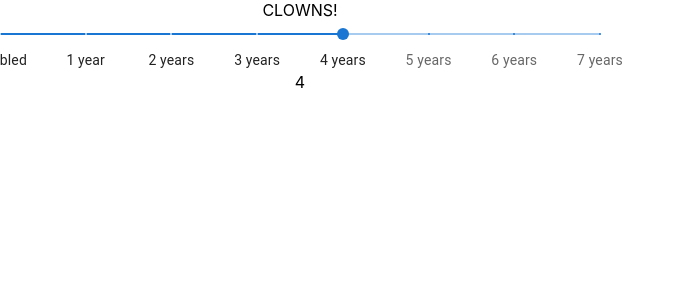
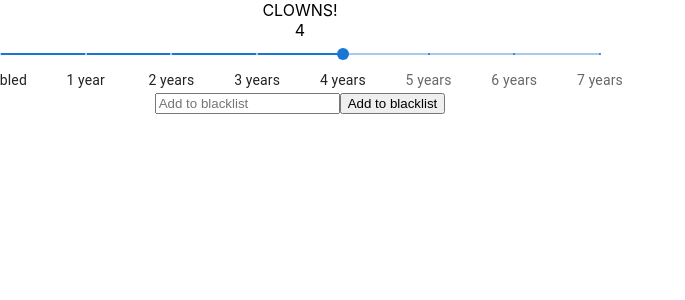
Before and after one commit to DominicMonares/clown-detector, a React (Create React App) app: page / in a window 1280 px wide. Shown: the top 300 px of the page, without its empty margins (0-685 px from the left). Built offline with nearby package versions, Linux system fonts and the light colour scheme; no server answers.

Commit message:
relocate files

```diff
--- a/src/chrome/content.ts
+++ b/src/chrome/content.ts
@@ -49,7 +49,7 @@ window.onload = () => {
   chrome.storage.sync.get(['entryLevel', 'blacklist'], (res) => {
     if (!Object.keys(res).length) {
       const defaultEntryLevel: EntryLevelSetting = 5;
-      const defaultSettings = { entryLevel: defaultEntryLevel, blacklist: [] };
+      const defaultSettings = { entryLevel: defaultEntryLevel, blacklist: new Set<string>() };
       chrome.storage.sync.set(defaultSettings, () => {
         console.log('Default values set!');
         scanJob(defaultSettings);
--- a/src/components/App.tsx
+++ b/src/components/App.tsx
@@ -1,12 +1,13 @@
 import React, { useEffect, useState } from 'react';
 
-import EntryLevel from './EntryLevel/EntryLevel';
-import { ReactMessageRes, EntryLevelSetting } from '../types';
+import EntryLevel from './EntryLevel';
+import Blacklist from './Blacklist';
+import { ReactMessageRes, EntryLevelSetting, BlacklistSetting } from '../types';
 import './App.css';
 
 function App() {
   const [entryLevel, setEntryLevel] = useState<EntryLevelSetting>(4);
-  const [blacklist, setBlacklist] = useState<string[]>([]);
+  const [blacklist, setBlacklist] = useState<BlacklistSetting>(new Set<string>());
 
   useEffect(() => {
     chrome.tabs && chrome.tabs.query({ active: true, currentWindow: true }, tabs => {
@@ -25,6 +26,19 @@ function App() {
     setEntryLevel(newEntryLevel);
   }
 
+  const updateBlacklist = (toAdd: string, toRemove: string) => {
+    const blacklistCopy = new Set(blacklist);
+
+    if (toRemove) {
+      blacklistCopy.delete(toRemove);
+      return setBlacklist(blacklistCopy);
+    }
+
+    blacklistCopy.add(toAdd);
+
+    setBlacklist(blacklistCopy);
+  }
+
   // create onClick that updates settings by:
     // sending message to post new values to storage
     // rerun page scan
@@ -34,9 +48,10 @@ function App() {
       <header >
         CLOWNS!
       </header>
+      {entryLevel}
       <EntryLevel updateEntryLevel={updateEntryLevel} defaultSlider={entryLevel} />
-      {entryLevel}
-      {blacklist.map(k => k)}
+      <Blacklist updateBlacklist={updateBlacklist} blacklist={blacklist} />
+
     </div>
   );
 }
--- /dev/null
+++ b/src/components/Blacklist.tsx
@@ -0,0 +1,29 @@
+import React, { useState } from 'react';
+
+import { BlacklistSetting, BlacklistProps } from '../types';
+
+const Blacklist = ({ updateBlacklist, blacklist }: BlacklistProps) => {
+  const [newKeyword, setNewKeyword] = useState<string>('');
+
+  const triggerUpdateBl = (toAdd: string, toRemove: string) => {
+    updateBlacklist(newKeyword, toRemove);
+    if (!toRemove) setNewKeyword('');
+  }
+
+  return (
+    <div>
+      <input
+        type='text'
+        placeholder='Add to blacklist'
+        onChange={(e) => setNewKeyword(e.target.value)}
+        value={newKeyword}
+      />
+      <button onClick={() => triggerUpdateBl(newKeyword, '')}>
+        Add to blacklist
+      </button>
+      {Array.from(blacklist).map(b => b)}
+    </div>
+  );
+}
+
+export default Blacklist;
--- a/src/components/EntryLevel/EntryLevel.tsx
+++ b/src/components/EntryLevel.tsx
@@ -1,7 +1,7 @@
 import React from 'react';
 import { Slider } from '@mui/material';
 
-import { EntryLevelProps, EntryLevelSetting } from '../../types';
+import { EntryLevelProps, EntryLevelSetting } from '../types';
 import marks from './marks.json';
 
 const EntryLevel = ({ updateEntryLevel, defaultSlider }: EntryLevelProps) => {
```
Also changed, not shown: src/components/Blacklist/Blacklist.tsx (deleted, +0 -7 lines), src/types/Settings.ts (+8 -1 lines), src/components/marks.json (renamed from src/components/EntryLevel/marks.json).
